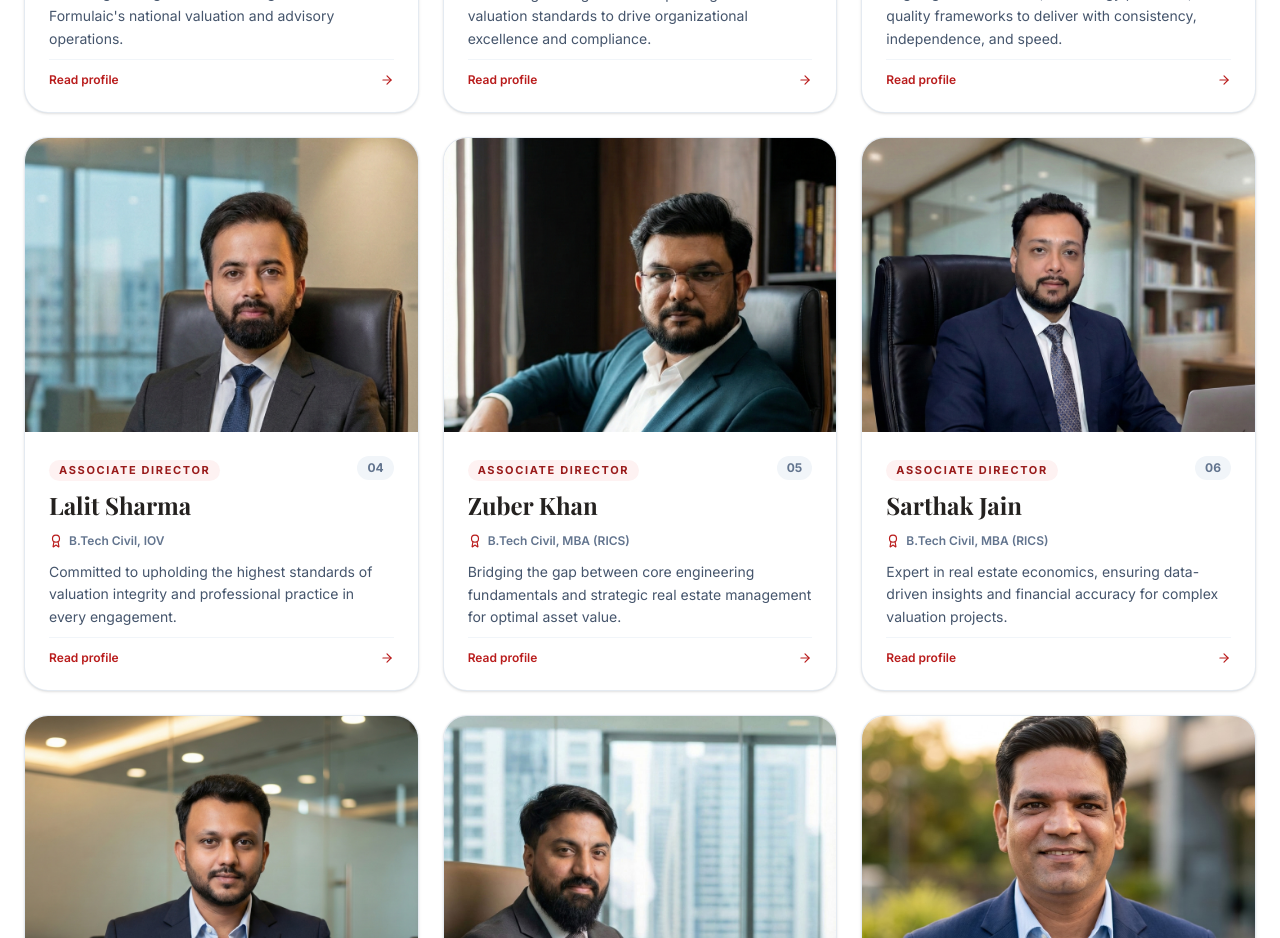
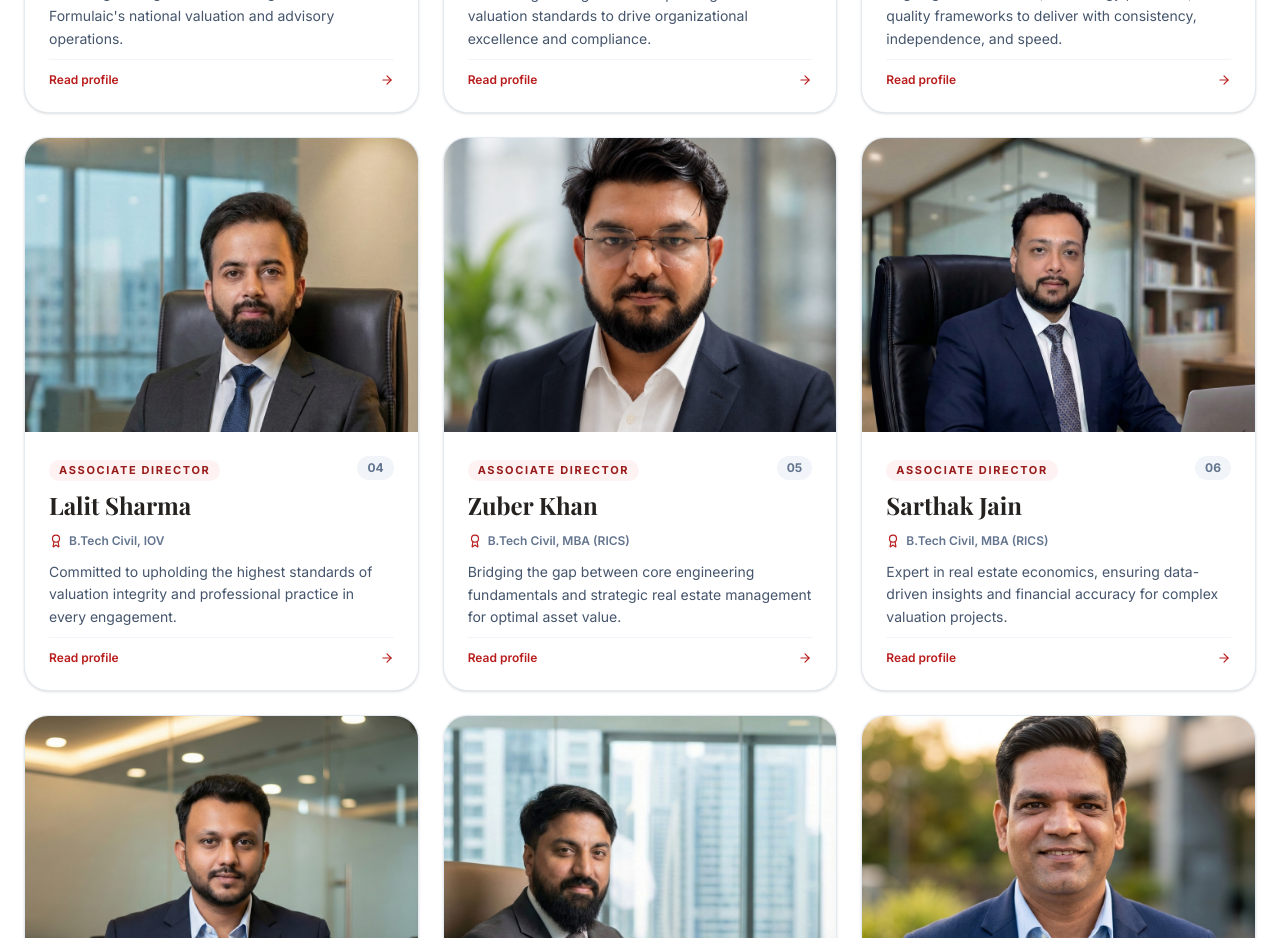
Before and after one commit to Sahilsingh31-del/formulaic-website, a React (Vite) app: page /team in a window 1280 px wide. Shown: the part 2260-3198 px from the top of the page. Built offline with nearby package versions, Linux system fonts and the light colour scheme; a web font is replaced by a local one.

Commit message:
Update Zuber Khan photo

```diff
--- a/src/pages/Team.tsx
+++ b/src/pages/Team.tsx
@@ -79,7 +79,7 @@ const managementTeam = [
     role: 'Associate Director',
     credentials: 'B.Tech Civil, MBA (RICS)',
     summary: 'Bridging the gap between core engineering fundamentals and strategic real estate management for optimal asset value.',
-    photo: '/team/management-04.png',
+    photo: '/team/zuber-khan.jpg',
   },
   {
     name: 'Sarthak Jain',
```
Also changed, not shown: public/team/zuber-khan.jpg (added).
